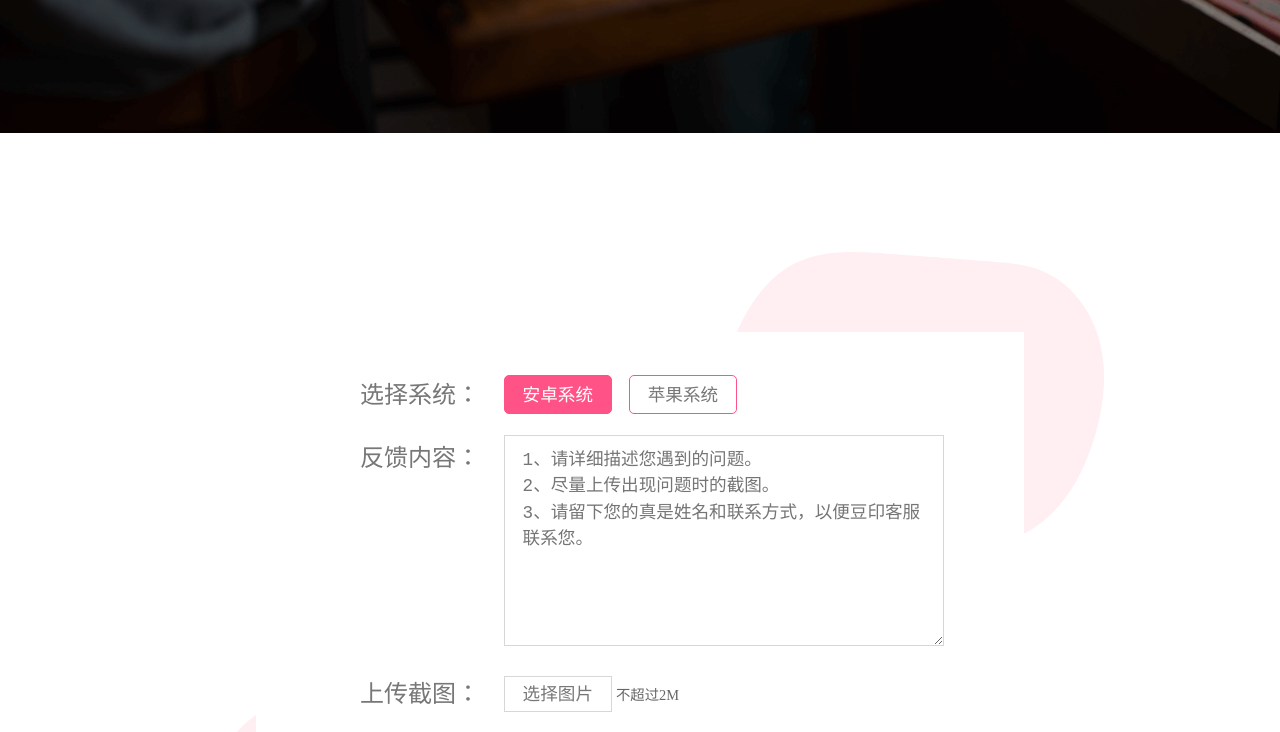
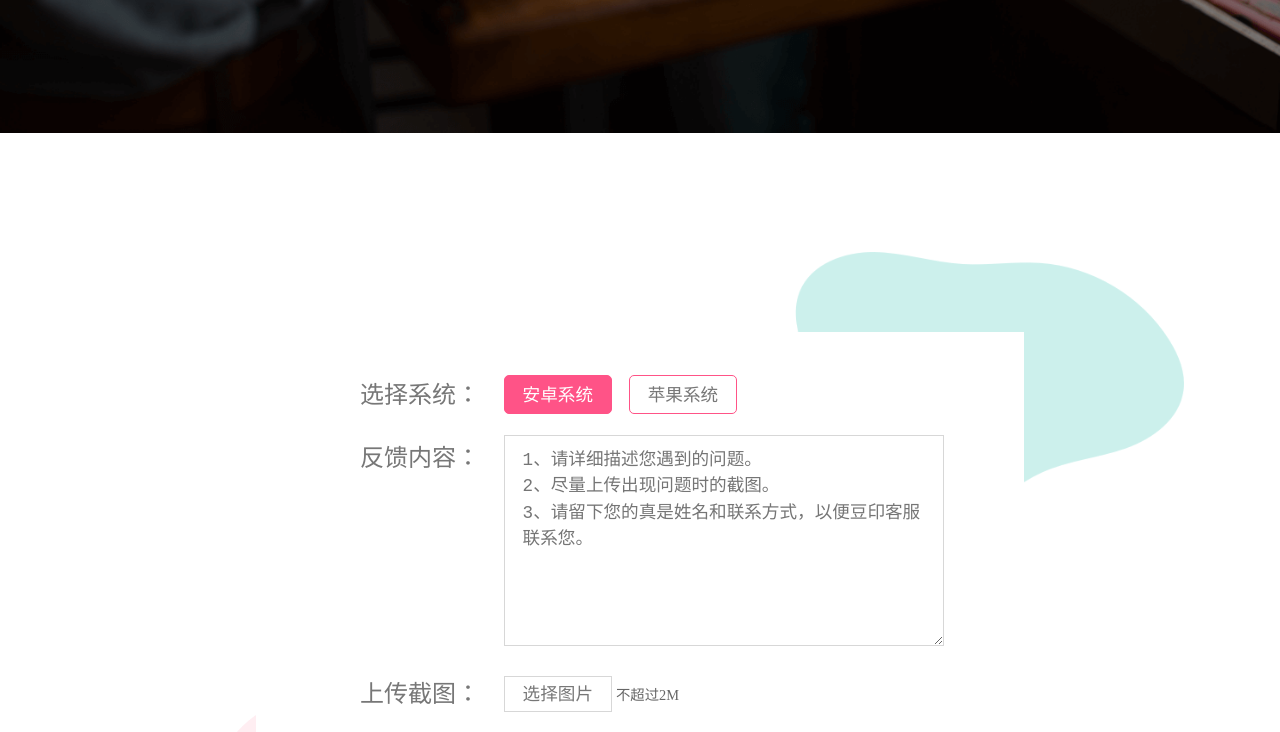
Before and after one commit to GhostCatcg/hongdouji, a Nuxt app: page /service in a window 1280 px wide. Shown: the part 410-1142 px from the top of the page. Built offline with nearby package versions, Linux system fonts and the light colour scheme.

Commit message:
基本OK

```diff
--- a/components/home/bottom.vue
+++ b/components/home/bottom.vue
@@ -10,7 +10,7 @@
       </div>
     </div>
     <div class="I-arrow">
-      <img src="@/assets/img/arrow.png" class="matrix" alt />
+      <img src="@/assets/img/arrow1.png" alt />
     </div>
     <div class="I-line">
       <div>
--- a/components/public/header/right-bar.vue
+++ b/components/public/header/right-bar.vue
@@ -8,7 +8,7 @@
         <nuxt-link to="/about" active-class="active">关于我们</nuxt-link>
       </el-col>
       <el-col :span="4" align="center">
-        <nuxt-link to="/news" active-class="active">最新动态</nuxt-link>
+        <nuxt-link to="/" data-url="news" active-class="active">最新动态</nuxt-link>
       </el-col>
       <el-col :span="4" align="center">
         <nuxt-link to="/service" active-class="active">意见反馈</nuxt-link>
--- a/pages/service.vue
+++ b/pages/service.vue
@@ -10,8 +10,8 @@
         <img src="@/assets/img/feedback.png" alt />
       </div>
       <div class="main">
-        <img class="left-img" src="../assets/img/pink.png" alt />
-        <img class="right-img" src="../assets/img/pink.png" alt />
+        <img class="left-img" src="@/assets/img/pink.png" alt />
+        <img class="right-img" src="@/assets/img/green.png" alt />
         <div class="from">
           <div>
             <span class="left">选择系统：</span>
@@ -247,7 +247,7 @@ input[type="number"] {
       bottom: -5rem;
     }
     .right-img {
-      right: -5rem;
+      right: -10rem;
       top: -5rem;
     }
     .from {
```
Also changed, not shown: assets/img/arrow1.png (added), assets/img/green.png (added).
